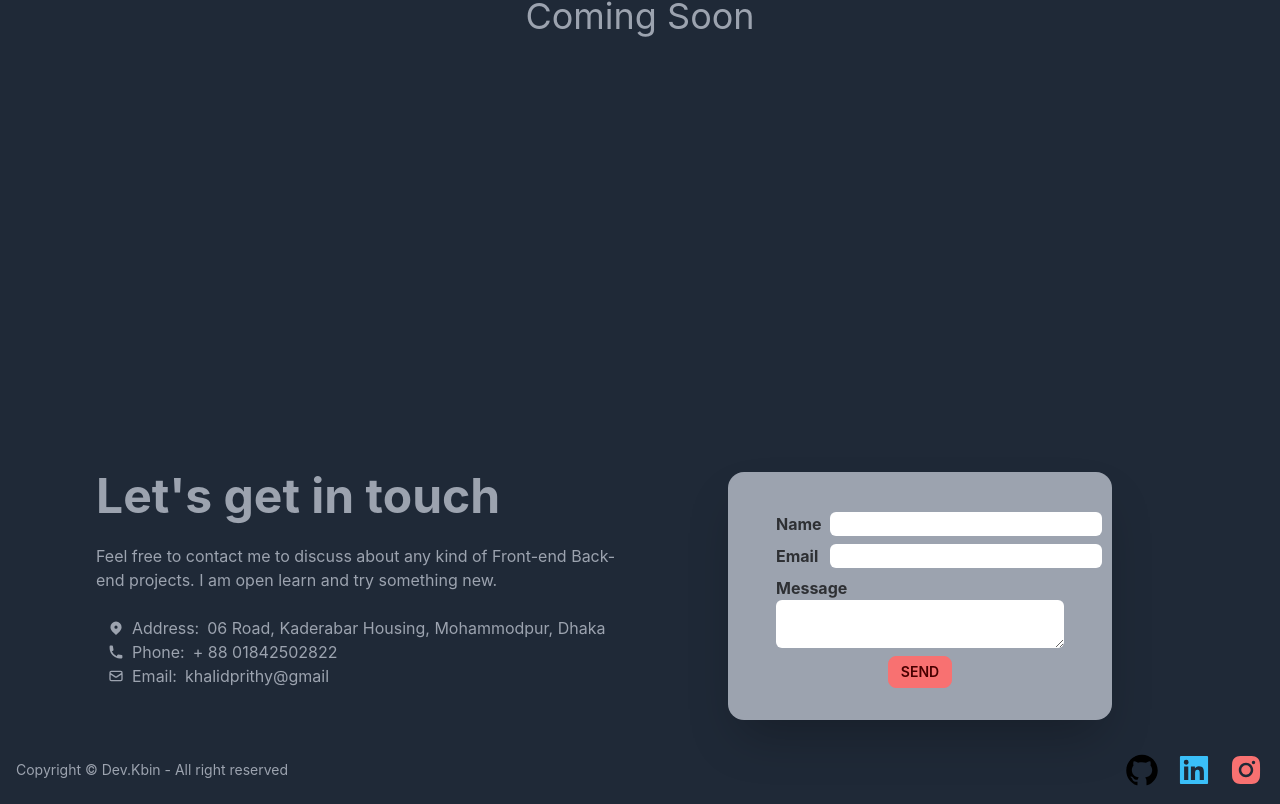
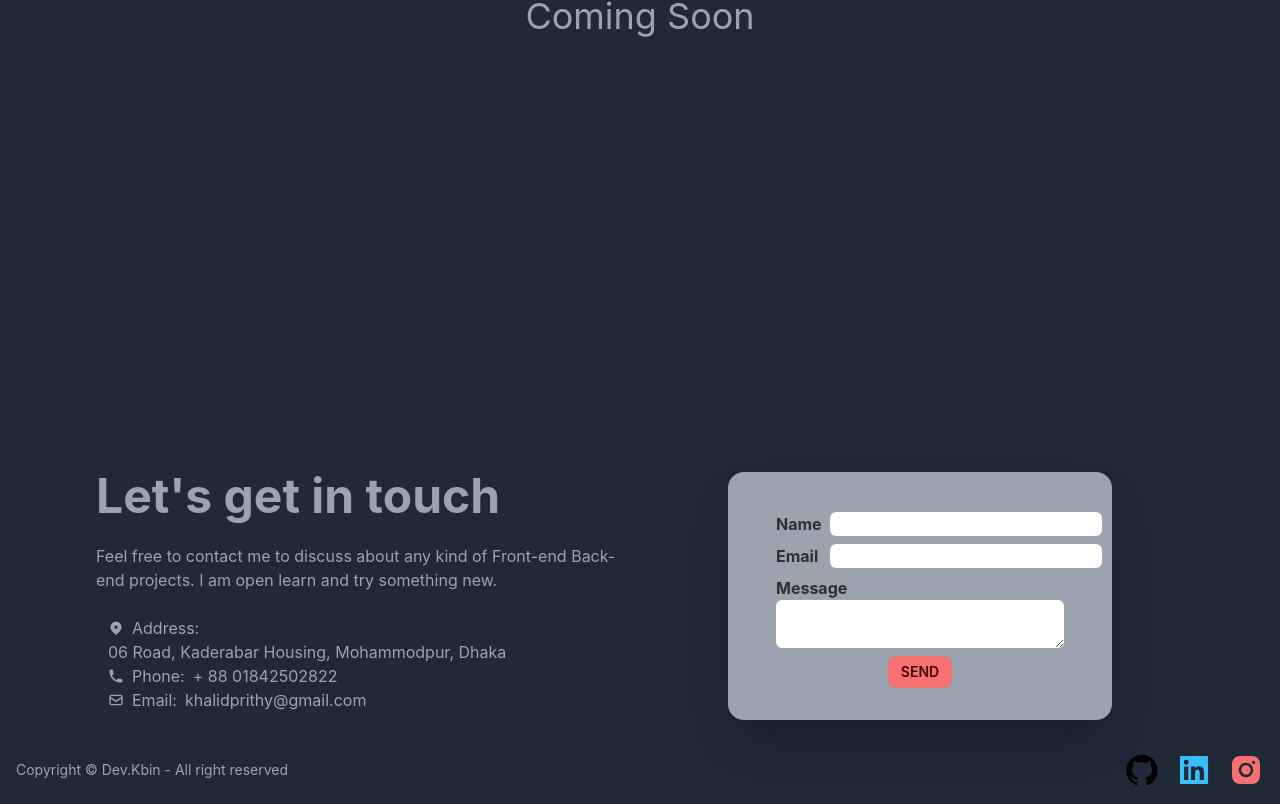
Before and after one commit to Khalidprithy/portfolioReact, a React (Create React App) app: page / in a window 1280 px wide. Shown: the part 2332-3136 px from the top of the page. Built offline with nearby package versions, Linux system fonts and the light colour scheme.

Commit message:
contact me updated

```diff
--- a/src/components/Pages/ContactMe.js
+++ b/src/components/Pages/ContactMe.js
@@ -24,19 +24,19 @@ const ContactMe = () => {
                 <h1 className="text-5xl font-bold">Let's get in touch</h1>
                 <p className="py-6">Feel free to contact me to discuss about any kind of Front-end Back-end projects. I am open learn and try something new.</p>
                 <div>
-                    <div class="text pl-3">
-                        <p className='flex items-center gap-2'> <HiLocationMarker></HiLocationMarker> <span>Address:</span> 06 Road, Kaderabar Housing, Mohammodpur, Dhaka</p>
+                    <div class="pl-3">
+                        <p className='flex items-center gap-2'><HiLocationMarker></HiLocationMarker> <span>Address:</span></p>
+                        <p> 06 Road, Kaderabar Housing, Mohammodpur, Dhaka</p>
                     </div>
                     <div class="text pl-3">
                         <p className='flex items-center gap-2'> <HiPhone></HiPhone> <span>Phone:</span> <a href="tel://+8801842502822">+ 88 01842502822</a></p>
                     </div>
                     <div class="text pl-3">
-                        <p className='flex items-center gap-2'> <HiOutlineMail></HiOutlineMail> <span>Email:</span> <a href="mailto:khalidprithy@gmail.com">khalidprithy@gmail</a></p>
+                        <p className='flex items-center gap-2'> <HiOutlineMail></HiOutlineMail> <span>Email:</span> <a href="mailto:khalidprithy@gmail.com">khalidprithy@gmail.com</a></p>
                     </div>
-
                 </div>
             </div>
-            <div className="card md:w-96 flex-shrink-0 mx-auto px-4 m-4 shadow-2xl bg-neutral">
+            <div className="card w-80 md:w-96 flex-shrink-0 mx-auto px-4 m-4 shadow-2xl bg-neutral">
                 <div className="card-body">
                     <form ref={form} onSubmit={sendEmail}>
                         <div className='flex my-2'>
```
